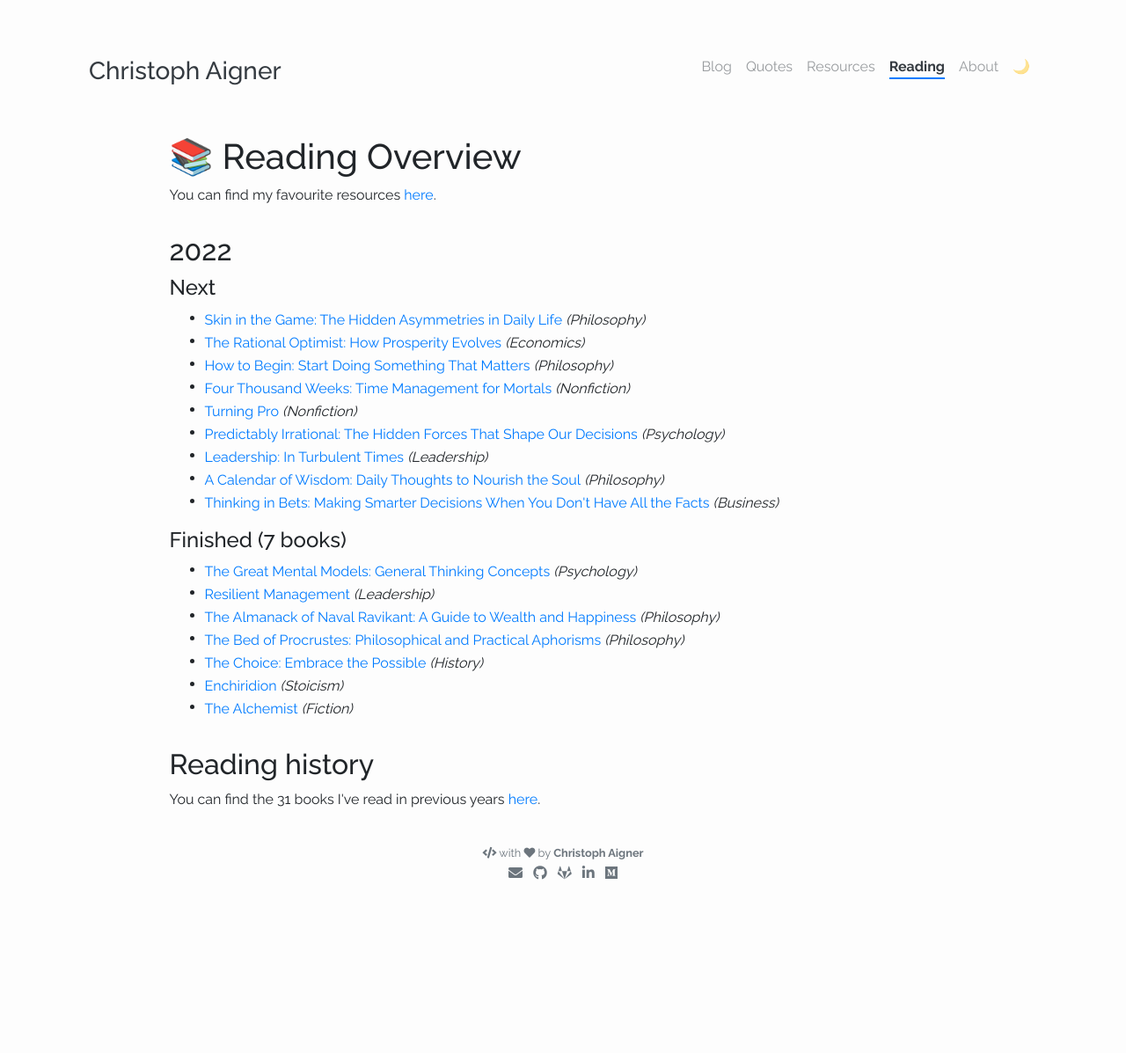
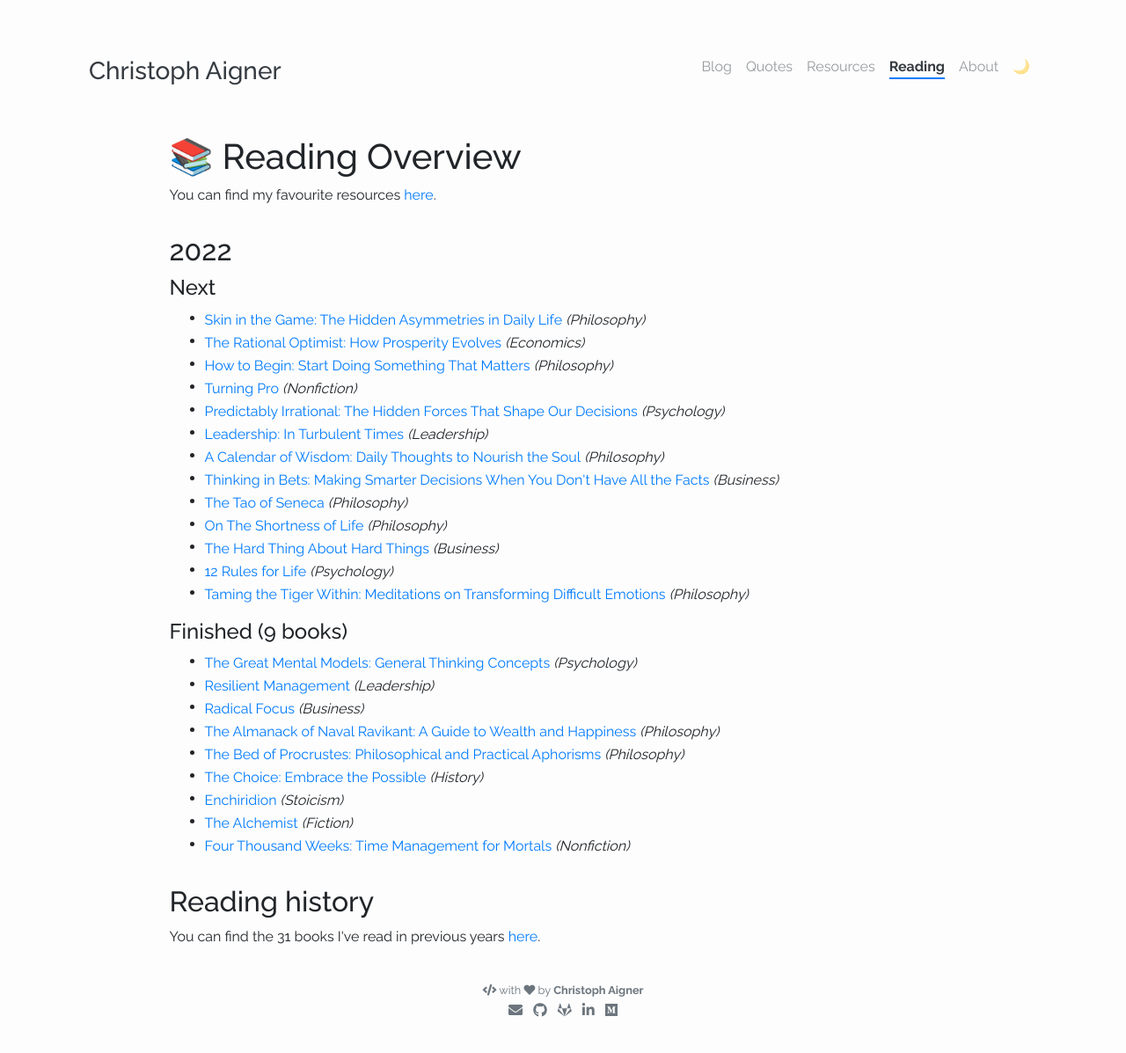
Before and after one commit to christophaigner/christophaigner.github.io, a Jekyll site: the page built from pages/reading.html, in a window 1280 px wide. Shown: the whole page at 88% size. Built offline with Jekyll 4.4.1, drawn with Linux system fonts in a browser that asks for light colours; nearby versions of some CDN libraries; before the commit the page ends 1041 px from its top, so only the background shows below that.

Commit message:
Update reading list

```diff
--- a/_data/reading/current.yml
+++ b/_data/reading/current.yml
@@ -5,6 +5,10 @@
 - name: "Resilient Management"
   url: "https://www.goodreads.com/book/show/45767533-resilient-management"
   category: Leadership
+  finished: true
+- name: "Radical Focus"
+  url: "https://www.goodreads.com/book/show/28951428-radical-focus"
+  category: Business
   finished: true
 - name: "The Almanack of Naval Ravikant: A Guide to Wealth and Happiness"
   url: "https://www.goodreads.com/book/show/54898389-the-almanack-of-naval-ravikant"
@@ -41,7 +45,7 @@
 - name: "Four Thousand Weeks: Time Management for Mortals"
   url: "https://www.goodreads.com/book/show/54785515-four-thousand-weeks"
   category: Nonfiction
-  finished: false
+  finished: true
 - name: "Turning Pro"
   url: "https://www.goodreads.com/book/show/14912777-turning-pro"
   category: Nonfiction
@@ -62,3 +66,23 @@
   url: "https://www.goodreads.com/book/show/35957157-thinking-in-bets"
   category: Business
   finished: false
+- name: "The Tao of Seneca"
+  url: "https://www.goodreads.com/book/show/28676323-the-tao-of-seneca"
+  category: Philosophy
+  finished: false
+- name: "On The Shortness of Life"
+  url: "https://www.goodreads.com/book/show/97412.On_the_Shortness_of_Life"
+  category: Philosophy
+  finished: false
+- name: "The Hard Thing About Hard Things"
+  url: "https://www.goodreads.com/book/show/18176747-the-hard-thing-about-hard-things"
+  category: Business
+  finished: false
+- name: "12 Rules for Life"
+  url: "https://www.goodreads.com/book/show/30257963-12-rules-for-life"
+  category: Psychology
+  finished: false
+- name: "Taming the Tiger Within: Meditations on Transforming Difficult Emotions"
+  url: "https://www.goodreads.com/book/show/263291.Taming_the_Tiger_Within"
+  category: Philosophy
+  finished: false
```
